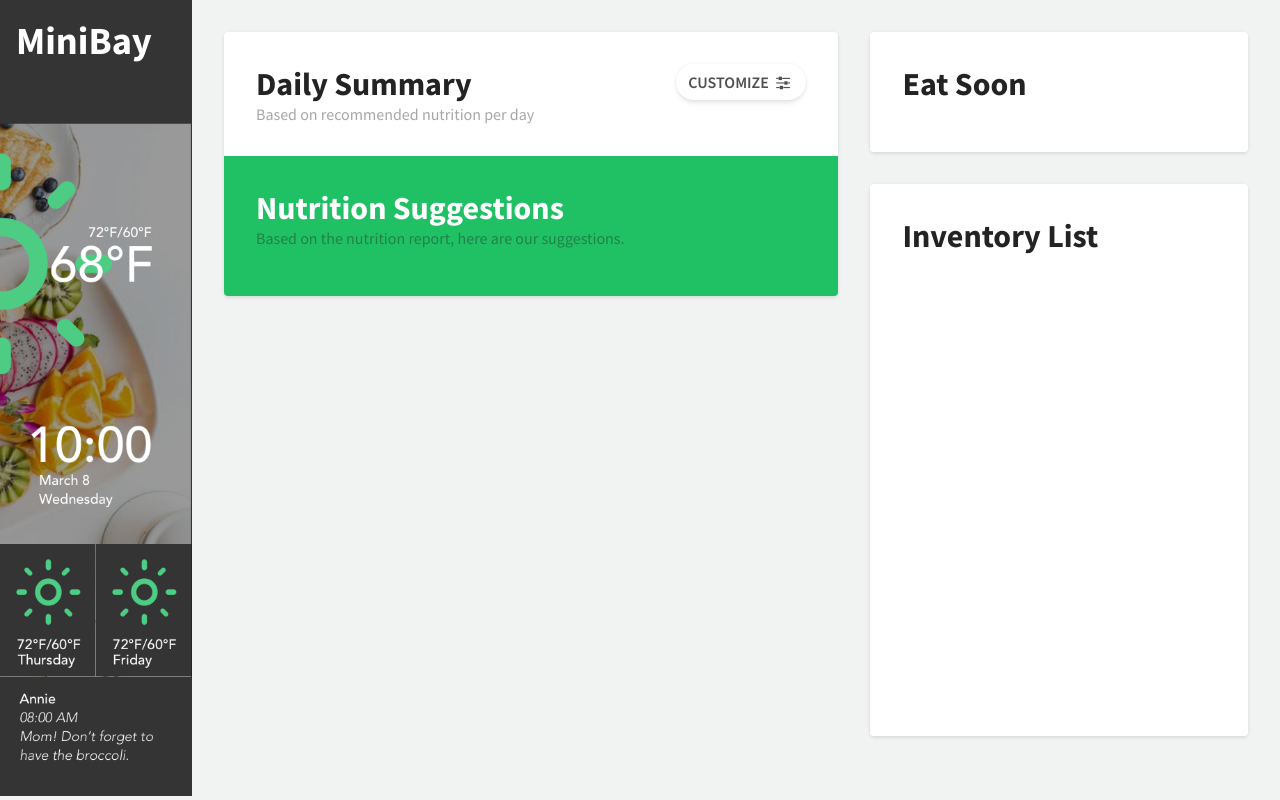
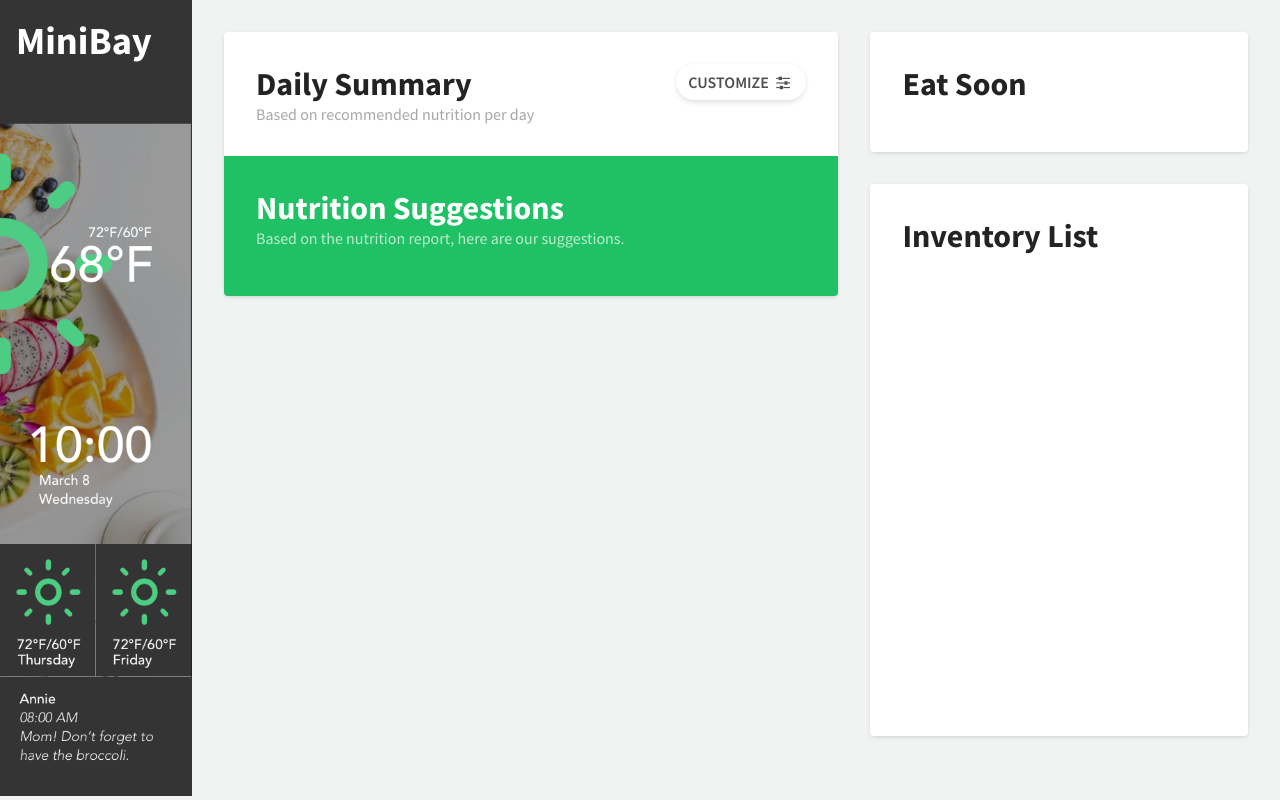
Before and after one commit to heresyrj/MAS404, a plain HTML site: page frontend/dashboard/index.html in a window 1280 px wide. Drawn offline with nearby package versions, Linux system fonts and the light colour scheme; no server answers; files whose address does not match are found by name.

Commit message:
adjusted the color of subtitle

```diff
--- a/frontend/dashboard/css/style.scss
+++ b/frontend/dashboard/css/style.scss
@@ -236,6 +236,10 @@ body {
         .card-title {
             color: #fff;
         }
+
+        .card-subtitle {
+            color: rgba(#fff, 0.7);
+        }
     }
 }
 
```
Also changed, not shown: frontend/dashboard/css/style.css, 1 other file.
